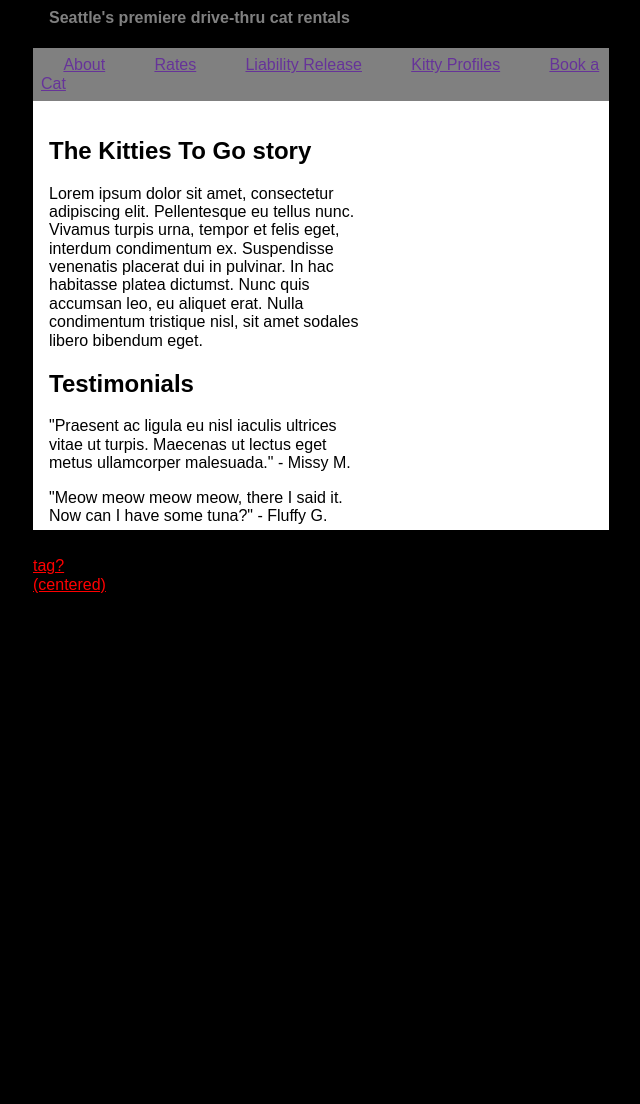
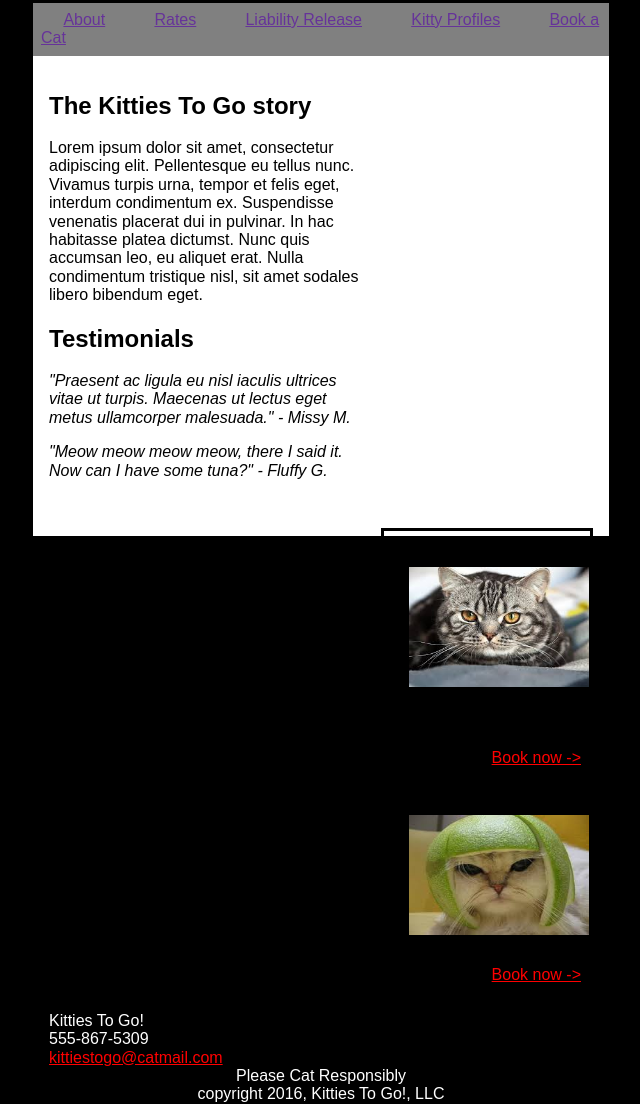
Before and after one commit to chriscoggins/kitties, a plain HTML site: page index.html in a window 1280 px wide. Shown: the part 151-1255 px from the top of the page, without its empty margins (319-959 px from the left). Before the commit the page ends 805 px from the top, so only its background shows below. Drawn offline with Linux system fonts and the light colour scheme.

Commit message:
updated index and style

```diff
--- a/index.html
+++ b/index.html
@@ -31,6 +31,7 @@
           <p>
             Lorem ipsum dolor sit amet, consectetur adipiscing elit. Pellentesque eu tellus nunc. Vivamus turpis urna, tempor et felis eget, interdum condimentum ex. Suspendisse venenatis placerat dui in pulvinar. In hac habitasse platea dictumst. Nunc quis accumsan leo, eu aliquet erat. Nulla condimentum tristique nisl, sit amet sodales libero bibendum eget.
           </p>
+          <aside>
             <h2>Testimonials</h2>
             <p>
               "Praesent ac ligula eu nisl iaculis ultrices vitae ut turpis. Maecenas ut lectus eget metus ullamcorper malesuada." - Missy M.
@@ -38,35 +39,39 @@
             <p>
               "Meow meow meow meow, there I said it. Now can I have some tuna?" - Fluffy G.
             </p>
+          </aside>
         </div>
         <div class="rt-col">
+          <div class="rt-col-sec">
             <h3>Cat of the Week</h3>
+            <img src="images/cat1.jpg" alt="Barney">
+            <h3>The Barney</h3>
+            <figcaption>
+              He's a bad kitty and he knows it.
+            </figcaption>
+            <a class="rt" href="#">Book now -></a>
+          </div>
+          <div class="clear">&nbsp;</div>
+          <div class="rt-col-sec">
+            <h3>Fan Favorite</h3>
+            <img src="images/cat2.jpg" alt="Jenny">
+            <h3>Ms. Jenny</h3>
+            <a class="rt" href="#">Book now -></a>
+          </div>
         </div>
       </section>
-      <aside>
-        <figure>
-          <h2></h2>
-          <img>
-          <figcpation>
-          </figcpation>
-          <a>
-        </figure>
-
-        <figure>
-          <h2></h2>
-          <img>
-          <figcpation></figcpation>
-          <a>
-        </figure>
-      </aside>
-
     </article>
-
+    <div class="clear"></div>
     <address>
-    </address> tag?
-
+      Kitties To Go!<br>
+      555-867-5309<br>
+      <a href="mailTo:kittiestogo@catmail.com">kittiestogo@catmail.com</a><br>
+    </address>
     <footer>
-     (centered)
+      <div class="ft">
+        Please Cat Responsibly<br>
+        copyright 2016, Kitties To Go!, LLC
+      </div>
     </footer>
 
   </body>
--- a/styles/style.css
+++ b/styles/style.css
@@ -26,7 +26,8 @@ nav a {
 h1 {
   color: white;
   padding-left: 1rem;
-  padding-top: 5rem;
+  padding-top: 3rem;
+  margin-bottom: .5rem;
 }
 
 h3 {
@@ -36,6 +37,7 @@ h3 {
 h4 {
   color: grey;
   padding-left: 1rem;
+  margin-top: 2px;
 }
 
 a {
@@ -44,7 +46,23 @@ a {
 }
 
 section {
-  height: 22rem;
+  height: 30rem;
+}
+
+address {
+  float: left;
+  padding-left: 1rem;
+  color: white;
+  font-style: normal;
+  margin-top: 1rem;
+  width: 95%;
+}
+
+.ft {
+  text-align: center;
+  color: white;
+  width: 100%;
+  margin-top: 10px;
 }
 
 .hd {
@@ -61,6 +79,10 @@ section {
   padding: 1rem;
 }
 
+.clear {
+  clear: both;
+}
+
 .rt-col {
   width: 33%;
   float: right;
@@ -72,11 +94,37 @@ section {
   border-width: medium;
 }
 
+.rt-col img {
+  width: 180px;
+  height: 120px;
+  padding-left: 1rem;
+}
+
+.rt-col h3 {
+  padding-top: 2px;
+  margin-top: 2px;
+  margin-bottom: 2px;
+}
+
+.rt-col-sec {
+  padding: 1px;
+  margin-bottom: .5rem;
+}
+
+figcaption {
+  width: 100px;
+  font-size: small;
+  float: left;
+}
+
+aside p {
+  font-style: italic;
+}
+
 article {
   background-color: white;
   color: black;
-  margin: 0;
-  padding: 0;
+
 }
 
 p {
```
Lines whose indentation alone changed are shown as unchanged.
